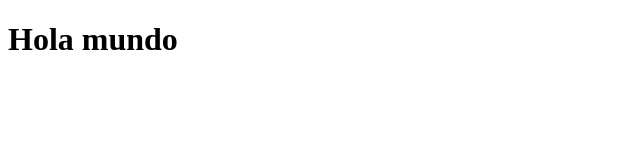
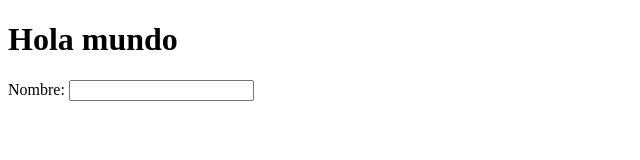
Before and after one commit to jpbiondo/trabajo-practico-html, a plain HTML site: page index.html in a window 1280 px wide. Shown: the whole page, without its empty margins (0-640 px from the left). Drawn offline with Linux system fonts and the light colour scheme.

Commit message:
Añadir campo nombre

```diff
--- a/index.html
+++ b/index.html
@@ -7,5 +7,9 @@
 </head>
 <body>
     <h1>Hola mundo</h1>
+    <form>
+        <label>Nombre:</label>
+        <input type="text">
+    </form>
 </body>
 </html>
```
